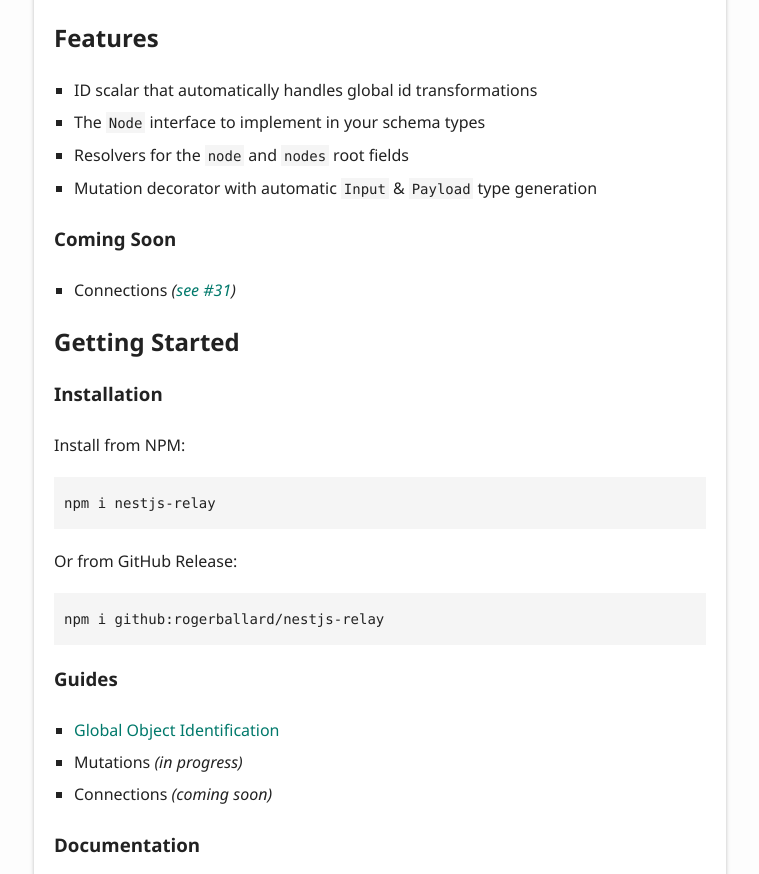
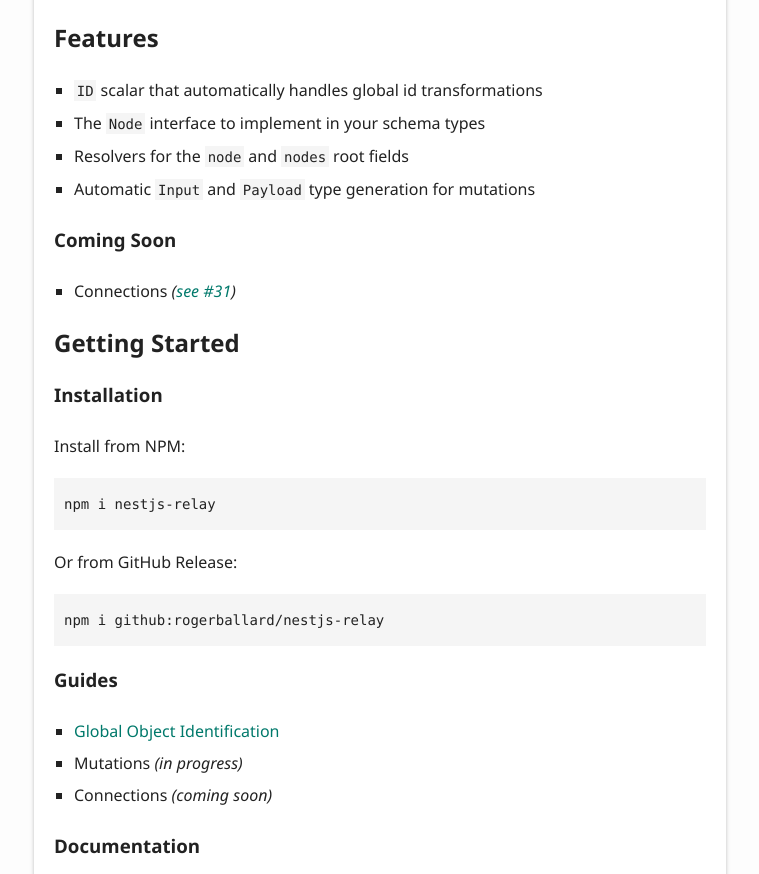
Before and after one commit to rogerballard/nestjs-relay, a plain HTML site: page index.html in a window 1280 px wide. Shown: the part 1864-2738 px from the top of the page, without its empty margins (311-1070 px from the left). Drawn offline with Linux system fonts and the light colour scheme.

Commit message:
deploy: 6094295414501740d26e7f5c2d3523d235815d6c

```diff
--- a/index.html
+++ b/index.html
@@ -132,10 +132,10 @@
 					<h2>Features</h2>
 				</a>
 				<ul>
-					<li>ID scalar that automatically handles global id transformations</li>
+					<li><code>ID</code> scalar that automatically handles global id transformations</li>
 					<li>The <code>Node</code> interface to implement in your schema types</li>
 					<li>Resolvers for the <code>node</code> and <code>nodes</code> root fields</li>
-					<li>Mutation decorator with automatic <code>Input</code> &amp; <code>Payload</code> type generation</li>
+					<li>Automatic <code>Input</code> and <code>Payload</code> type generation for mutations</li>
 				</ul>
 				<a href="#coming-soon" id="coming-soon" style="color: inherit; text-decoration: none;">
 					<h3>Coming Soon</h3>
```
